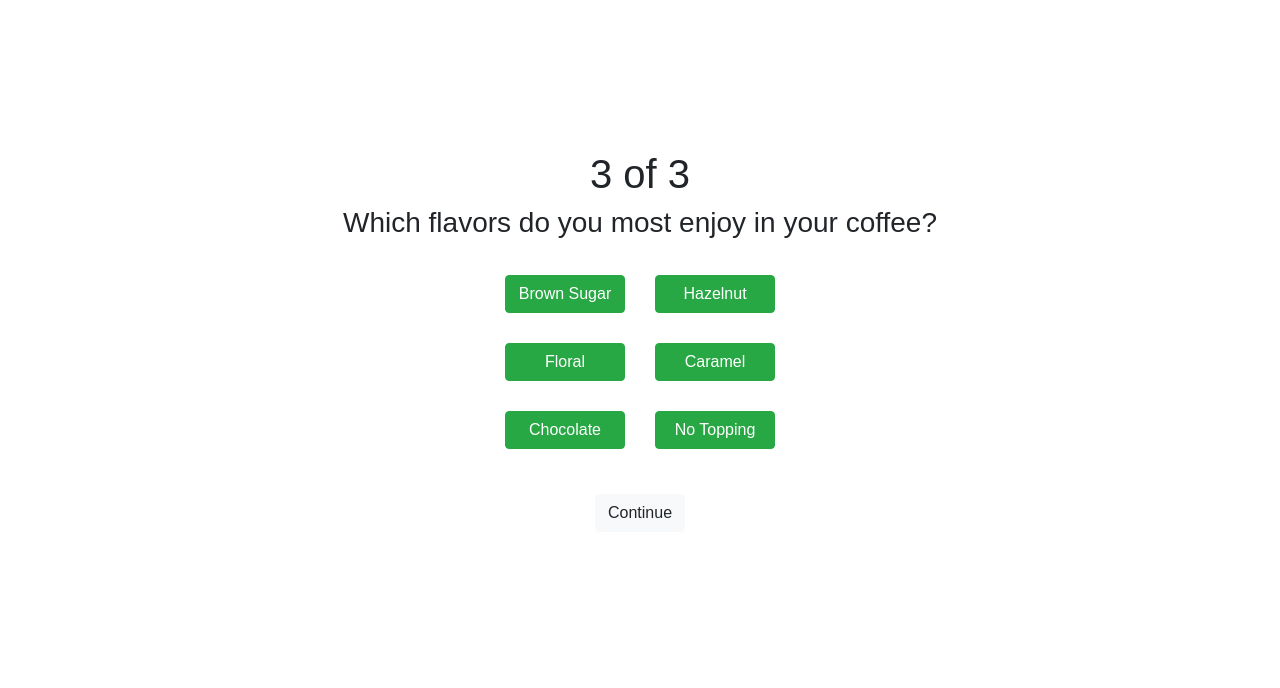
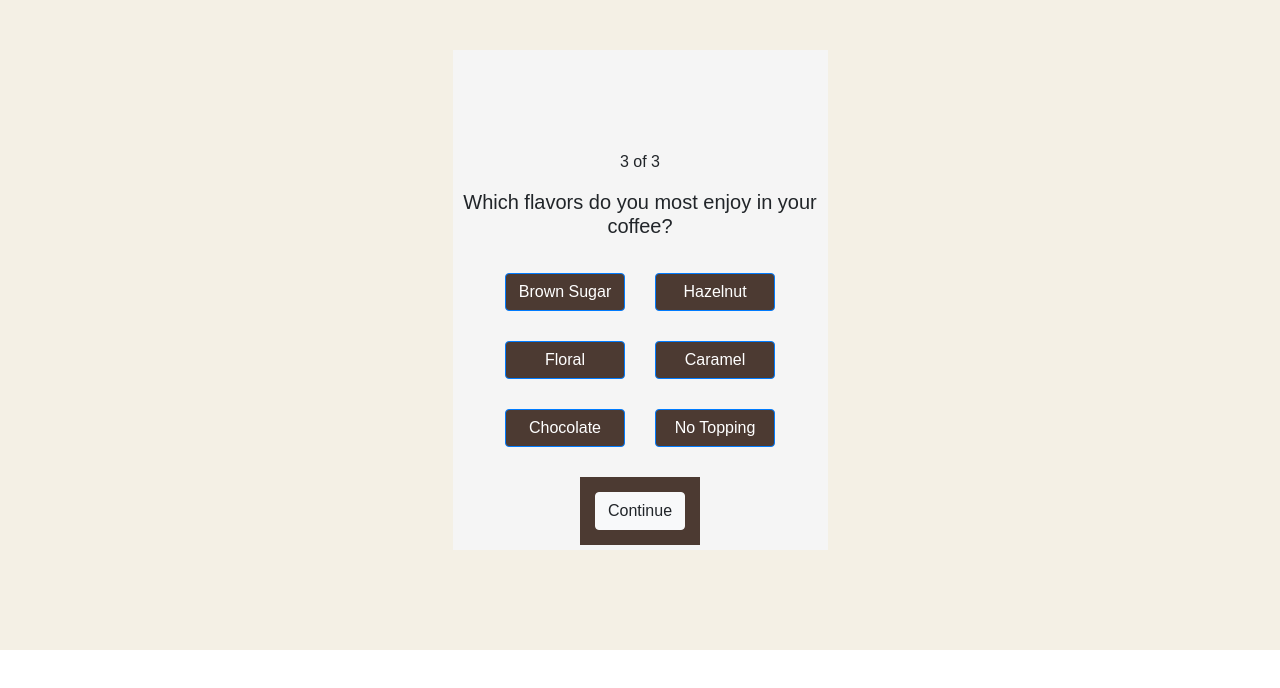
Before and after one commit to coffeenate-haku/frontend, a React (Create React App) app: page /survey/3 in a window 1280 px wide. Shown: the top 688 px of the page. Built offline with nearby package versions, Linux system fonts and the light colour scheme; no server answers; a web font is replaced by a local one.

Commit message:
fix style to survey pages

```diff
--- a/src/App.js
+++ b/src/App.js
@@ -9,7 +9,7 @@ import Survey3 from "./pages/Survey3";
 import Result from "./pages/Result";
 import Details from "./pages/Details";
 import Dashboard from "./pages/Dashboard";
-import store from "./store";
+// import store from "./store";
 
 function App() {
   return (
--- a/src/components/SurveyA.js
+++ b/src/components/SurveyA.js
@@ -1,10 +1,22 @@
-import React from "react"
-import { ButtonToolbar, Button } from "react-bootstrap"
-import { Link } from "react-router-dom"
+import React from "react";
+import { ButtonToolbar, Button } from "react-bootstrap";
+import { Link } from "react-router-dom";
 
 const style = {
+  main: {
+    backgroundColor: "#F4F0E5",
+    padding: "50px 0 100px 0"
+  },
+
+  mobile: {
+    backgroundColor: "#F5F5F5",
+    width: "375px",
+    height: "500px",
+    margin: "auto"
+  },
+
   container: {
-    paddingTop: "150px",
+    paddingTop: "100px",
     textAlign: "center",
     topMargin: "20px"
   },
@@ -18,35 +30,38 @@ const style = {
   },
 
   button: {
+    backgroundColor: "#4c3a32",
+    fontColor: "#f4f0e5",
+    width: "150px",
+    margin: "15px"
+  },
+
+  continuebutton: {
     width: "150px",
     margin: "15px"
   }
-}
+};
 
 class Survey1 extends React.Component {
   render() {
     return (
-      <React.Fragment>
-        <div style={style.container}>
-          <h1>1 of 3</h1>
-          <h3>How do you take your coffee?</h3>
+      <div style={style.main}>
+        <div style={style.mobile}>
+          <div style={style.container}>
+            <p>1 of 3</p>
+            <h5>How do you take your coffee?</h5>
+          </div>
+          <ButtonToolbar style={style.toolbar}>
+            <Button style={style.button}>Black</Button>
+            <Button style={style.button}>Cream</Button>
+            <Link to="/survey/2">
+              <button style={style.continuebutton}>Continue</button>
+            </Link>
+          </ButtonToolbar>
         </div>
-        <ButtonToolbar style={style.toolbar}>
-          <Button style={style.button} variant="success">
-            Black
-          </Button>
-          <Button style={style.button} variant="success">
-            Cream
-          </Button>
-          <Link to="/survey/2">
-            <Button style={style.button} variant="light">
-              Continue
-            </Button>
-          </Link>
-        </ButtonToolbar>
-      </React.Fragment>
-    )
+      </div>
+    );
   }
 }
 
-export default Survey1
+export default Survey1;
--- a/src/components/SurveyB.js
+++ b/src/components/SurveyB.js
@@ -3,9 +3,22 @@ import { ButtonToolbar, Button } from "react-bootstrap";
 import { Link } from "react-router-dom";
 
 const style = {
+  main: {
+    backgroundColor: "#F4F0E5",
+    padding: "50px 0 100px 0"
+  },
+
+  mobile: {
+    backgroundColor: "#F5F5F5",
+    width: "375px",
+    height: "500px",
+    margin: "auto"
+  },
+
   container: {
-    paddingTop: "150px",
+    paddingTop: "100px",
     textAlign: "center",
+    topMargin: "20px"
   },
 
   toolbar: {
@@ -17,6 +30,13 @@ const style = {
   },
 
   button: {
+    backgroundColor: "#4c3a32",
+    fontColor: "#f4f0e5",
+    width: "150px",
+    margin: "15px"
+  },
+
+  continuebutton: {
     width: "150px",
     margin: "15px"
   }
@@ -25,19 +45,23 @@ const style = {
 class Survey2 extends React.Component {
   render() {
     return (
-      <React.Fragment>
-        <div style={style.container}>
-          <h1>2 of 3</h1>
-          <h3>Which type of sweetness do you prefer?</h3>
+      <div style={style.main}>
+        <div style={style.mobile}>
+          <div style={style.container}>
+            <p>2 of 3</p>
+            <h5>Which type of sweetness do you prefer?</h5>
+          </div>
+          <ButtonToolbar style={style.toolbar}>
+            <Button style={style.button}>Sugar</Button>
+            <Button style={style.button}>Less Sugar</Button>
+            <Link to="/survey/3">
+              <Button style={style.continuebutton} variant="light">
+                Continue
+              </Button>
+            </Link>
+          </ButtonToolbar>
         </div>
-        <ButtonToolbar style={style.toolbar}>
-          <Button style={style.button} variant="success">Sugar</Button>
-          <Button style={style.button} variant="success">Less Sugar</Button>
-          <Link to="/survey/3">
-            <Button style={style.button} variant="light">Continue</Button>
-          </Link>
-        </ButtonToolbar>
-      </React.Fragment>
+      </div>
     );
   }
 }
--- a/src/components/SurveyC.js
+++ b/src/components/SurveyC.js
@@ -3,9 +3,22 @@ import { ButtonToolbar, Button } from "react-bootstrap";
 import { Link } from "react-router-dom";
 
 const style = {
+  main: {
+    backgroundColor: "#F4F0E5",
+    padding: "50px 0 100px 0"
+  },
+
+  mobile: {
+    backgroundColor: "#F5F5F5",
+    width: "375px",
+    height: "500px",
+    margin: "auto"
+  },
+
   container: {
+    paddingTop: "100px",
     textAlign: "center",
-    paddingTop: "150px"
+    topMargin: "20px"
   },
 
   toolbar: {
@@ -17,6 +30,7 @@ const style = {
   },
 
   button: {
+    backgroundColor: "#4c3a32",
     width: "120px",
     margin: "15px"
   },
@@ -31,35 +45,24 @@ const style = {
 class Survey3 extends React.Component {
   render() {
     return (
-      <React.Fragment>
+      <div style={style.main}>
+        <div style={style.mobile}>
           <div style={style.container}>
-          <h1>3 of 3</h1>
-          <h3>Which flavors do you most enjoy in your coffee?</h3>
+            <p>3 of 3</p>
+            <h5>Which flavors do you most enjoy in your coffee?</h5>
           </div>
           <ButtonToolbar style={style.toolbar}>
             <div>
-            <Button style={style.button} variant="success">
-              Brown Sugar
-            </Button>
-            <Button style={style.button} variant="success">
-              Hazelnut
-            </Button>
+              <Button style={style.button}>Brown Sugar</Button>
+              <Button style={style.button}>Hazelnut</Button>
             </div>
             <div>
-            <Button style={style.button} variant="success">
-              Floral
-            </Button>
-            <Button style={style.button} variant="success">
-              Caramel
-            </Button>
+              <Button style={style.button}>Floral</Button>
+              <Button style={style.button}>Caramel</Button>
             </div>
             <div>
-            <Button style={style.button} variant="success">
-              Chocolate
-            </Button>
-            <Button style={style.button} variant="success">
-              No Topping
-            </Button>
+              <Button style={style.button}>Chocolate</Button>
+              <Button style={style.button}>No Topping</Button>
             </div>
             <Link style={style.button} to="/result">
               <Button style={style.continue} variant="light">
@@ -67,7 +70,8 @@ class Survey3 extends React.Component {
               </Button>
             </Link>
           </ButtonToolbar>
-      </React.Fragment>
+        </div>
+      </div>
     );
   }
 }
```
Also changed, not shown: src/components/Login.js (+19 -19 lines). Lines whose indentation alone changed are shown as unchanged.
